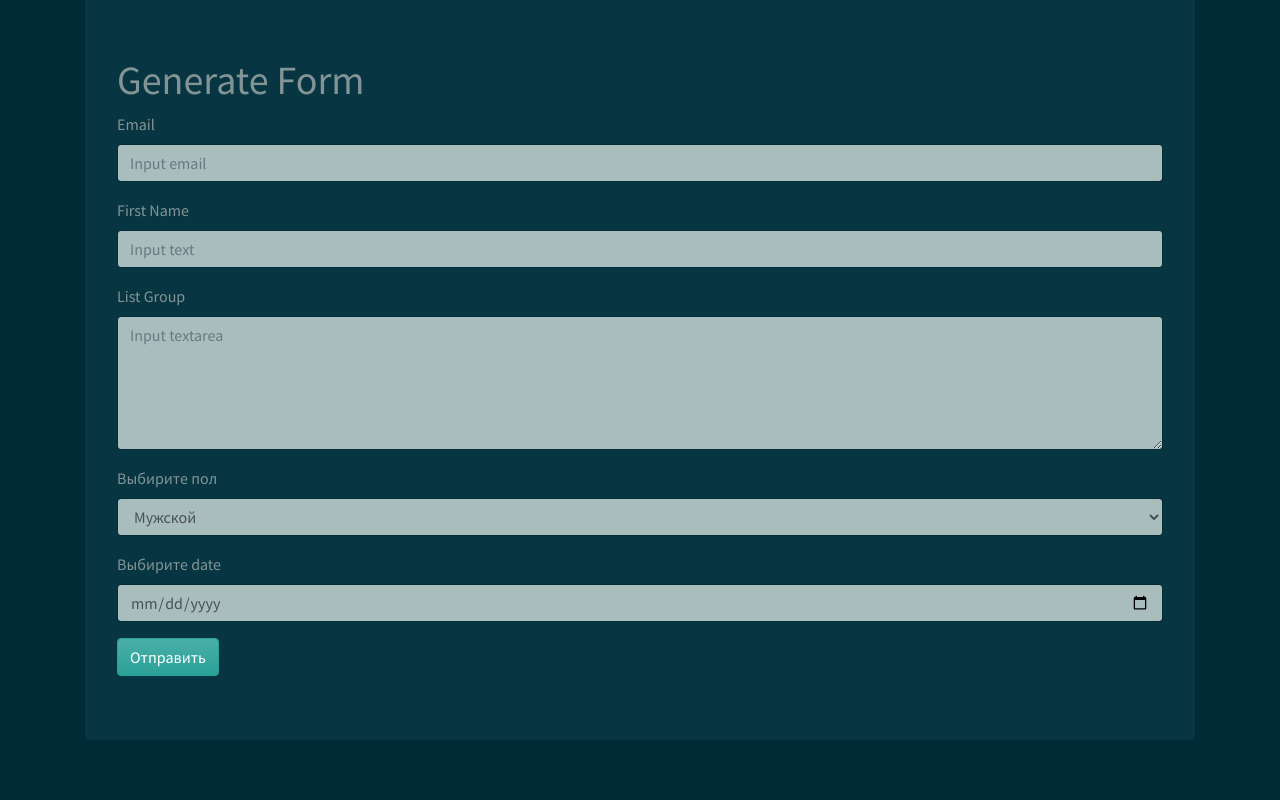
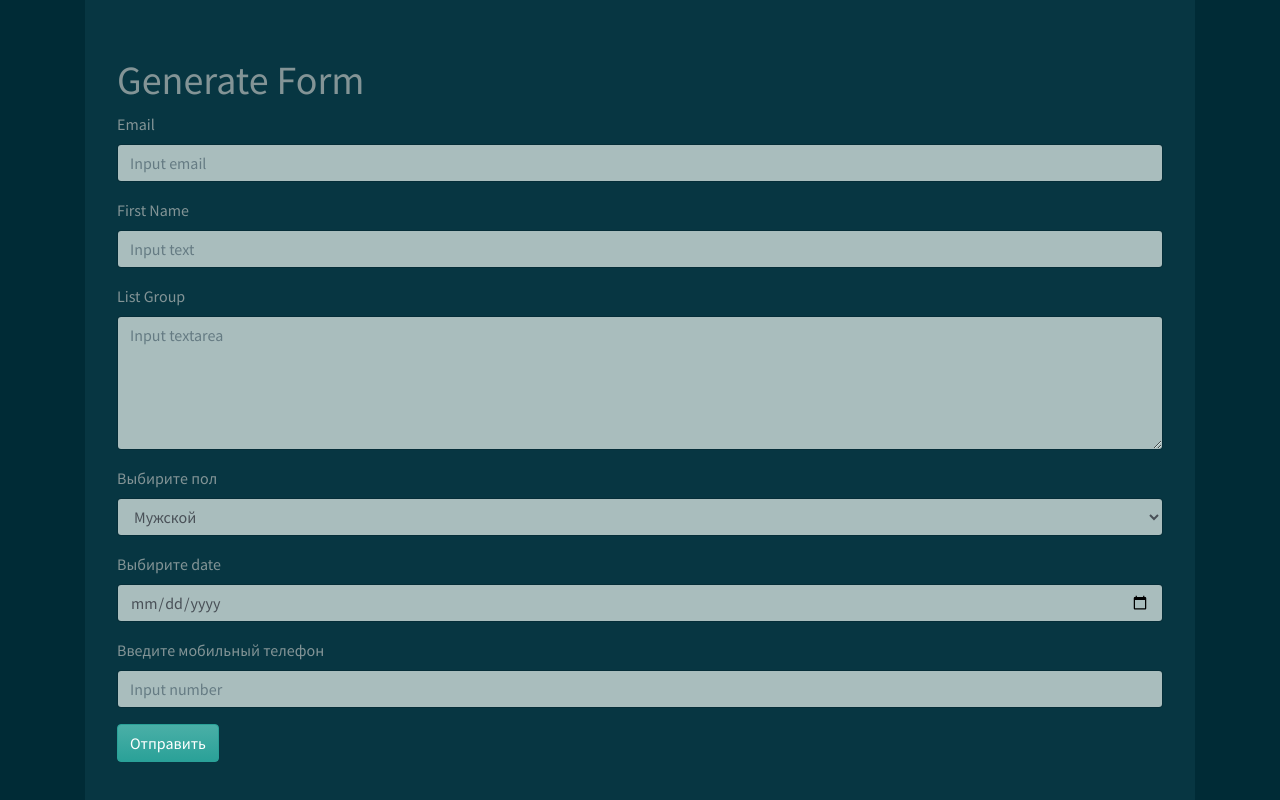
Before and after one commit to xDmv/react-form, a React (Create React App) app: page / in a window 1280 px wide. Shown: the part 264-1064 px from the top of the page. Before the commit the page ends 1036 px from the top, so only its background shows below. Built offline with nearby package versions, Linux system fonts and the light colour scheme.

Commit message:
up: generate form, add validate input

```diff
--- /dev/null
+++ b/src/components/form/child-components/input/input.css
@@ -0,0 +1,3 @@
+.shown{
+	display: block;
+}
--- a/src/components/form/child-components/input/input.js
+++ b/src/components/form/child-components/input/input.js
@@ -1,44 +1,43 @@
 import React, { Component } from 'react';
+import './input.css';
 
 export default class Input extends Component {
 
-	state = {
-		value: ''
+	constructor(props) {
+		super(props);
+		this.state = {
+			Label: ''
+		}
 	}
 
-	Validate(e) {
-		console.log('e: ', e.target.value);
-		console.log('regexp: ', e.target.pattern);
-		let value = new RegExp(e.target.value);
-		let pattern = e.target.pattern;
-		console.log('value: ', value);
-		if (pattern) {
-			if (pattern === value) {
-				console.log('Ok!');
-			} else {
-				console.log('Not!');
-			}
-		}
+	Validate = (e) => {
+		let val = e.target.value;
+		this.setState({ Label: val });
 	}
 
 	render() {
 		const { title, index, type, name, regexp, error, placeholder } = this.props;
-
+		let patter = new RegExp(regexp);
+		let st = patter.test(this.state.Label);
+		let form_control = (!this.state.Label) ? 'form-control' :
+			(st) ? 'form-control is-valid' : 'form-control is-invalid';
+		let message =(!this.state.Label) ? 'invalid-feedback' :
+			(st) ? 'invalid-feedback' : 'invalid-feedback shown';
 		return (
 			<div className="form-group">
 				<label className="form-label">{title}</label>
 				<input
-					className="form-control"
+					className={form_control}
 					key={index}
 					id={index}
 					name={name}
 					type={type}
 					pattern={regexp}
+					value={this.state.value}
 					placeholder={placeholder}
 					onChange={this.Validate}
-
 				/>
-				<div className="valid-feedback" id={index + 'error'}>{error}</div>
+				<div className={message} id={index + 'error'}>{error}</div>
 			</div>
 		);
 	}
--- a/src/components/form/form.js
+++ b/src/components/form/form.js
@@ -18,7 +18,7 @@ export default class Form extends Component {
 					value: "dix@gmail.com",
 					onChange: "",
 					placeholder: "Input email",
-					regexp: /^[\w-\.+]+@[\w-]+\.[a-z]{2,4}(\.[a-z]{2,4})?(\.[a-z]{2,4})?$/i,
+					regexp: `^[a-z0-9._%+-]+@[a-z0-9.-]+\.[a-z]{2,4}$`,
 					error: "Incorrect E-mail"
 				},
 				{
@@ -29,7 +29,7 @@ export default class Form extends Component {
 					name: "text",
 					value: "Ditrix",
 					onChange: "",
-					regexp: /\S{4, 48}/,
+					regexp: "^[A-Za-zА-Яа-яЁё]{4,}",
 					placeholder: "Input text",
 					error: "Incorrect First Name!"
 				},
@@ -68,6 +68,15 @@ export default class Form extends Component {
 					mindate: '',
 					maxdate: '',
 					dateFormat: "DD.MM.YYYY"
+				},
+				{
+					title: "Введите мобильный телефон",
+					type: "input",
+					inputType: "number",
+					id: "6",
+					regexp: "^[ 0-9]+$",
+					placeholder: "Input number",
+					error: "Incorrect Number"
 				}
 			],
 			exportArray: [],
--- a/src/components/setting-form/setting-item/setting-item.js
+++ b/src/components/setting-form/setting-item/setting-item.js
@@ -6,7 +6,7 @@ export default class SettingItem extends Component {
 		itemsselect: [
 			{ id: 1, label: "Однострочное поле", value: "input" },
 			{ id: 2, label: "Многострочное поле", value: "texterea" },
-			{ id: 3, label: "Поле выбора", value: "select" },
+			{ id: 3, label: "Поле выбора (select)", value: "select" },
 			{ id: 4, label: "Поле выбора даты или времени", value: "datapicker" },
 			{ id: 5, label: "Поле rediobox", value: "rediobox" },
 			{ id: 6, label: "Поле checkbox", value: "checkbox" }
```
